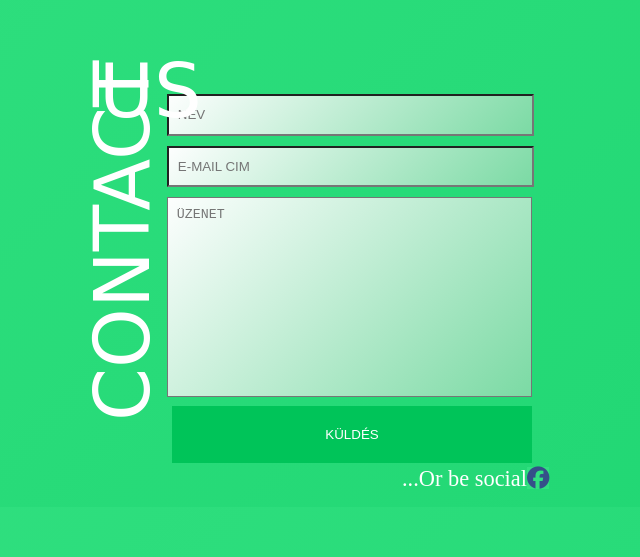
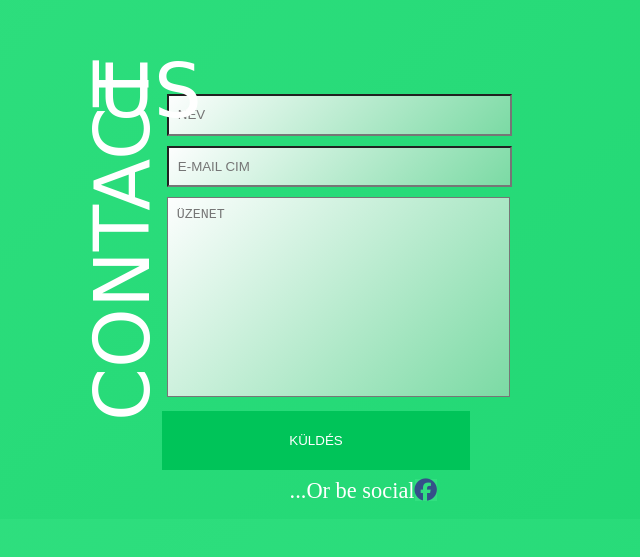
Before and after one commit to vinczeadam91/htmlForm, a plain HTML site: page index.html in a window 1280 px wide. Shown: the part 193-750 px from the top of the page, without its empty margins (288-928 px from the left). Drawn offline with Linux system fonts and the light colour scheme; a web font is replaced by a local one.

Commit message:
Update index.html

```diff
--- a/index.html
+++ b/index.html
@@ -45,7 +45,8 @@
     }
 
     #submitHolder {
-         max-width: 55%;
+        min-width: 70%;
+         max-width: 85%;
         margin-bottom: 10px;
 
     }
@@ -54,7 +55,8 @@
 
 
     #submit {
-        min-width: 100%;
+        min-width: 80%;
+        max-width: 100%;
         background-color: #00c459;
         text-align: center;
         text-transform: uppercase;
@@ -102,7 +104,7 @@
         font-size: 120%;
         position: relative;
         top:-2px;
-        left:  215px;
+        left:  70px;
 
     }
 
@@ -131,7 +133,7 @@
         }
 
        #contact {
-        min-width: 380px;
+        min-width: 163px;
         max-width: 440px;
       }
 
@@ -148,32 +150,32 @@
       }
 
         input,textarea {
-            min-width: 80%;
+            min-width: 75%;
             max-width: 100%;
             height: 20px;
         }
 
         #submitHolder {
-            min-width: 360px;
-            max-width: 420px;
+            min-width: 80%;
+            max-width: 100%;
             position: relative;
-            margin: 0 auto;
+
 
 
         }
         #submit {
             position: relative;
-            min-width: 360px;
-            max-width: 420px;
-            margin: 0  auto;
+            min-width: 70%;
+            max-width:  100%;
+
         }
         #social {
-            min-width: 68px;
+            min-width: 35%;
             max-width: 100%;
             font-size: 140%;
             position: relative;
-            left: 240px;
             margin-top: 5px;
+            left: 29%;
         }
     }
 
```
